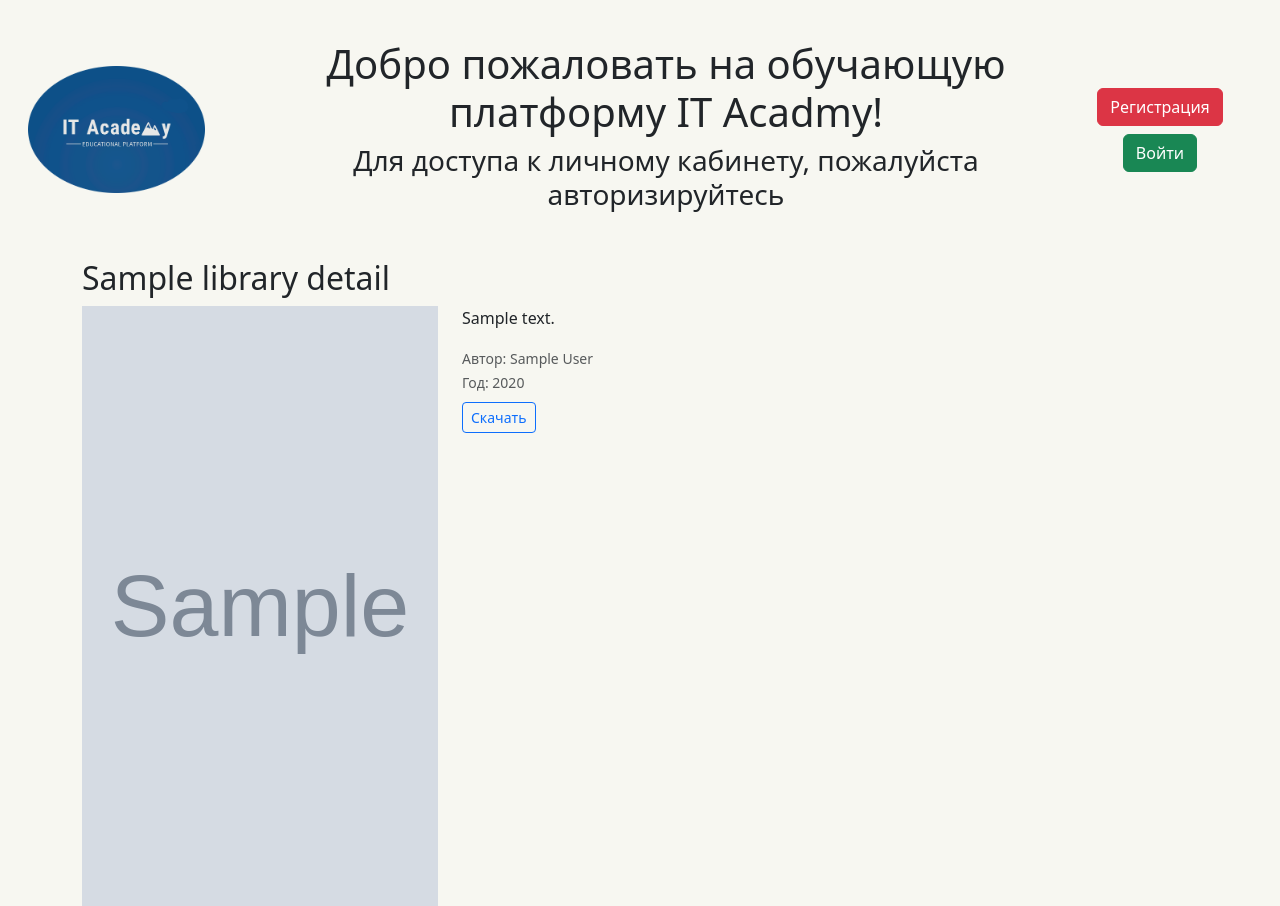
After one commit to Lettrt/LMS-system, a Django app: template library/templates/library/library_detail.html in a window 1280 px wide. The commit adds this page. Run offline with Django 4.2, Linux system fonts and the light colour scheme; the template is opened without the code that fills it: most values are stand-ins (such as "Sample title", 1, 10 or a date in 2020); grey boxes marked "Sample" are stand-in pictures; some libraries are stand-ins or nearby versions.

Commit message:
api library

```diff
--- a/config/urls.py
+++ b/config/urls.py
@@ -13,6 +13,7 @@ urlpatterns = [
     path('', include('user_messages.urls')),
     path('lessons/', include('lesson.urls')),
     path('library/', include('library.urls')),
+    path('library/', include('library.api.urls')),
     re_path(r'^swagger/$', schema_view.with_ui('swagger', cache_timeout=0), name='schema-swagger-ui'),
 ]
 
--- /dev/null
+++ b/library/templates/library/library_detail.html
@@ -0,0 +1,23 @@
+{% extends "base.html" %}
+
+{% block content %}
+<div class="container mt-3">
+    <h2>{{library_detail.title}}</h2>
+    <div class="row">
+        <div class="col-4">
+            <img src="{{ library_detail.logo.url }}" class="card-img-top" alt="{{ library_detail.title }}"
+                style="height: 600px;">
+        </div>
+        <div class="col">
+            <p class="card-text">{{ library_detail.descriptions }}</p>
+            <small class="text-muted">Автор: {{ library_detail.author }}</small>
+            <br>
+            <small class="text-muted">Год: {{ library_detail.year }}</small>
+            <br>
+            <a href="{{ library_detail.file.url }}" class="btn btn-sm btn-outline-primary mt-2">Скачать</a>
+        </div>
+
+    </div>
+</div>
+
+{% endblock %}
--- a/library/templates/library/library_list.html
+++ b/library/templates/library/library_list.html
@@ -28,7 +28,8 @@
         {% for book in library_list %}
         <div class="col">
             <div class="card h-100">
-                <img src="{{ book.logo.url }}" class="card-img-top" alt="{{ book.title }}">
+                <a href="{% url 'library_detail' book.id %}"><img src="{{ book.logo.url }}" class="card-img-top"
+                        alt="{{ book.title }}"></a>
                 <div class="card-body">
                     <h5 class="card-title">{{ book.title }}</h5>
                     <p class="card-text">{{ book.descriptions|truncatechars:100 }}</p>
--- a/library/urls.py
+++ b/library/urls.py
@@ -2,5 +2,6 @@ from django.urls import path
 from . import views
 
 urlpatterns = [
-    path('list/', views.LibraryListViiew.as_view(), name='library_list' ),
+    path('list/', views.LibraryListViiew.as_view(), name='library_list'),
+    path('detail/<int:pk>/', views.LibraryDetailView.as_view(), name = 'library_detail'),
 ]
--- a/library/views.py
+++ b/library/views.py
@@ -24,3 +24,8 @@
         context = super().get_context_data(**kwargs)
         context['courses'] = Course.objects.all()
         return context
+
+class LibraryDetailView(DetailView):
+    model = Library
+    template_name = 'library/library_detail.html'
+    context_object_name = 'library_detail'
```
Also changed, not shown: library/api/permissions.py (added, +13 -0 lines), library/api/serializers.py (added, +9 -0 lines), library/api/urls.py (added, +7 -0 lines), library/api/views.py (added, +18 -0 lines).
